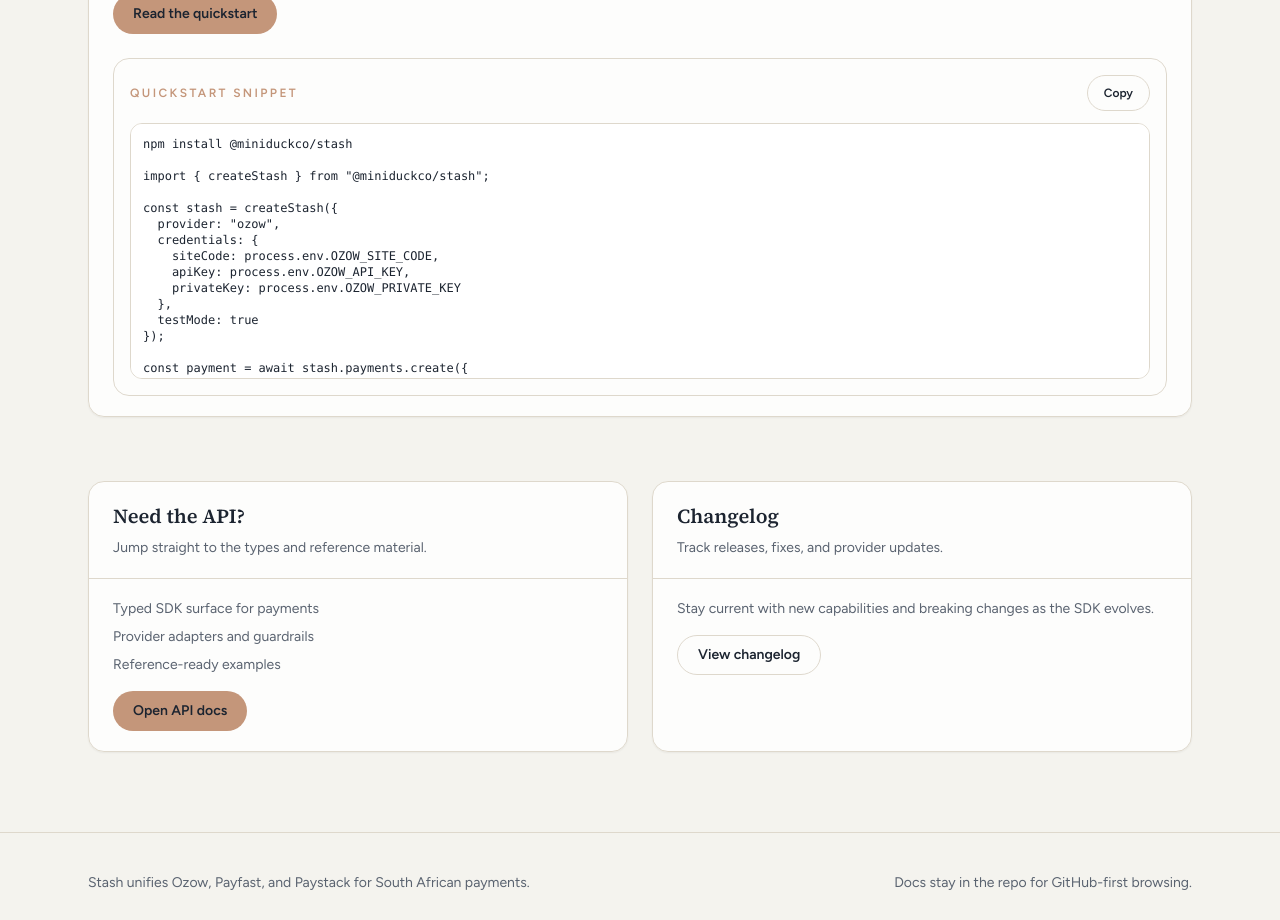
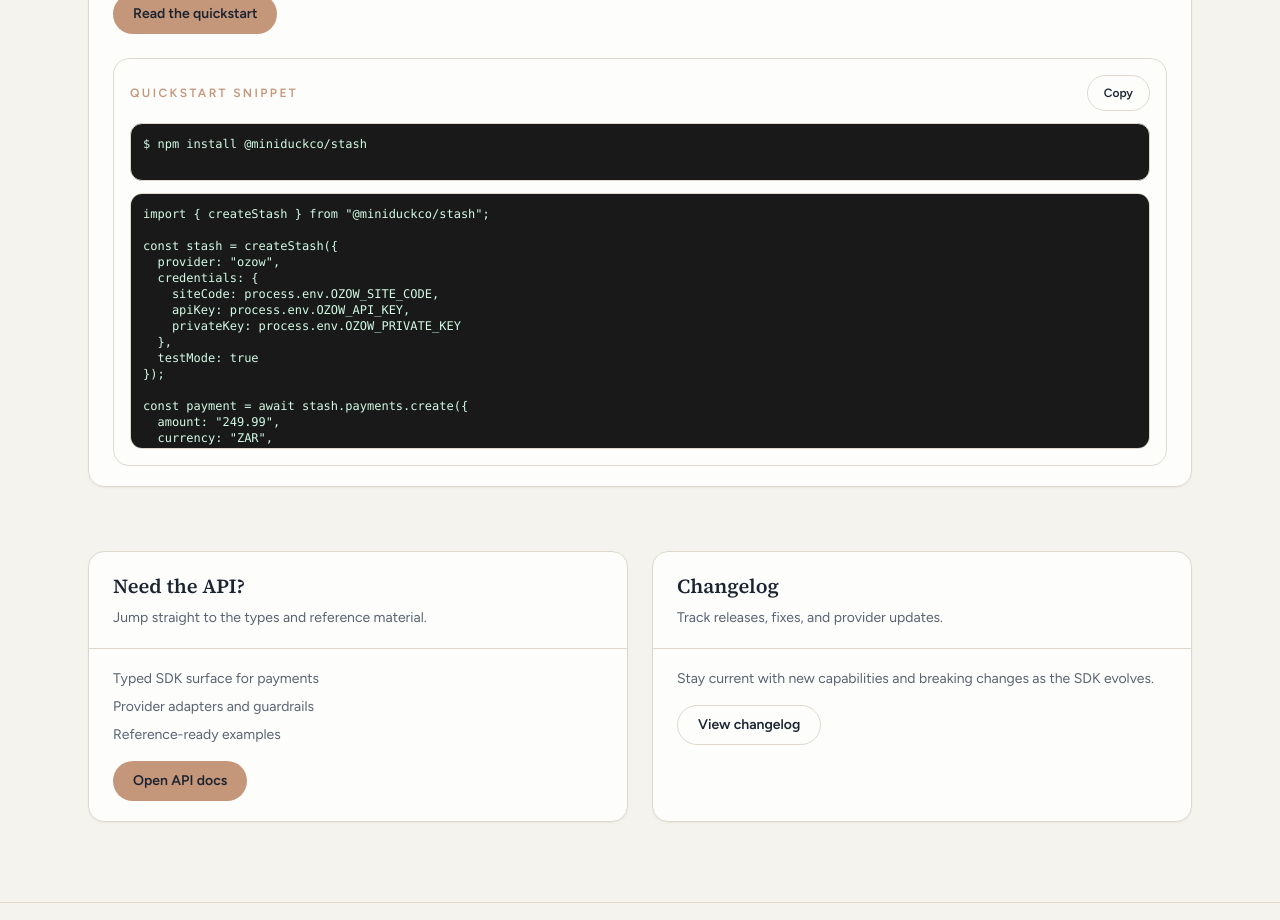
Before and after one commit to miniduckco/stash, a SvelteKit app in the folder site/: page / in a window 1280 px wide. Shown: the part 1220-2140 px from the top of the page. Built offline with nearby package versions, Linux system fonts and the light colour scheme.

Commit message:
feat: style quickstart snippet as terminal

```diff
--- a/site/src/routes/+page.svelte
+++ b/site/src/routes/+page.svelte
@@ -8,7 +8,9 @@
 	import CardTitle from '$lib/components/ui/card-title.svelte';
 	import { onDestroy } from 'svelte';
 
-	const quickstartSnippet = `npm install @miniduckco/stash\n\nimport { createStash } from "@miniduckco/stash";\n\nconst stash = createStash({\n  provider: "ozow",\n  credentials: {\n    siteCode: process.env.OZOW_SITE_CODE,\n    apiKey: process.env.OZOW_API_KEY,\n    privateKey: process.env.OZOW_PRIVATE_KEY\n  },\n  testMode: true\n});\n\nconst payment = await stash.payments.create({\n  amount: "249.99",\n  currency: "ZAR",\n  reference: "ORDER-12345",\n  customer: {\n    firstName: "Lebo",\n    lastName: "Nkosi",\n    phone: "0821234567"\n  },\n  urls: {\n    returnUrl: "https://shop.example.com/payments/return",\n    cancelUrl: "https://shop.example.com/payments/cancel",\n    notifyUrl: "https://shop.example.com/payments/webhook",\n    errorUrl: "https://shop.example.com/payments/error"\n  }\n});\n\nconsole.log(payment.redirectUrl);`;
+	const quickstartShellSnippet = `npm install @miniduckco/stash`;
+	const quickstartCodeSnippet = `import { createStash } from "@miniduckco/stash";\n\nconst stash = createStash({\n  provider: "ozow",\n  credentials: {\n    siteCode: process.env.OZOW_SITE_CODE,\n    apiKey: process.env.OZOW_API_KEY,\n    privateKey: process.env.OZOW_PRIVATE_KEY\n  },\n  testMode: true\n});\n\nconst payment = await stash.payments.create({\n  amount: "249.99",\n  currency: "ZAR",\n  reference: "ORDER-12345",\n  customer: {\n    firstName: "Lebo",\n    lastName: "Nkosi",\n    phone: "0821234567"\n  },\n  urls: {\n    returnUrl: "https://shop.example.com/payments/return",\n    cancelUrl: "https://shop.example.com/payments/cancel",\n    notifyUrl: "https://shop.example.com/payments/webhook",\n    errorUrl: "https://shop.example.com/payments/error"\n  }\n});\n\nconsole.log(payment.redirectUrl);`;
+	const quickstartSnippet = `${quickstartShellSnippet}\n\n${quickstartCodeSnippet}`;
 
 	let copied = false;
 	let copyTimer: ReturnType<typeof setTimeout> | undefined;
@@ -164,12 +166,14 @@
 							{copied ? 'Copied' : 'Copy'}
 						</Button>
 					</div>
-					<pre
-						class="mt-3 max-h-64 overflow-auto rounded-xl border border-border bg-white/80 p-3 text-xs text-foreground"
-						data-quickstart-code
-					>
-<code>{quickstartSnippet}</code>
-					</pre>
+					<div class="mt-3 space-y-3" data-quickstart-code>
+						<pre class="overflow-auto rounded-xl border border-border bg-black/90 p-3 text-xs font-mono text-emerald-100">
+<code>$ {quickstartShellSnippet}</code>
+						</pre>
+						<pre class="max-h-64 overflow-auto rounded-xl border border-border bg-black/90 p-3 text-xs font-mono text-emerald-100">
+<code>{quickstartCodeSnippet}</code>
+						</pre>
+					</div>
 				</div>
 			</CardContent>
 		</Card>
```
